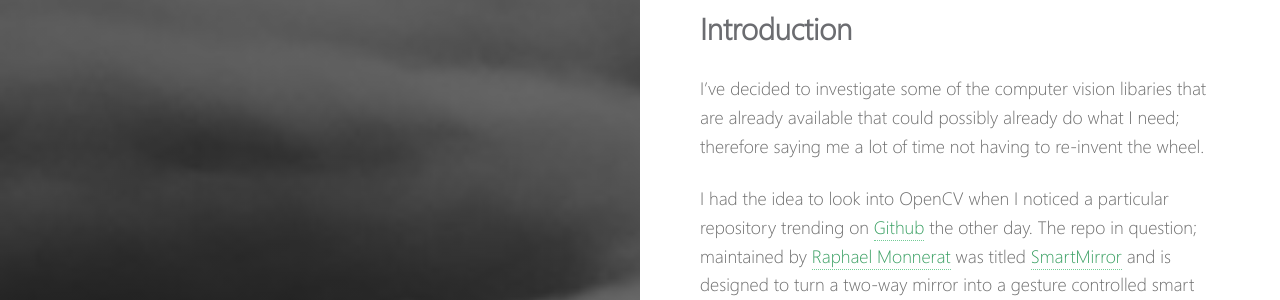
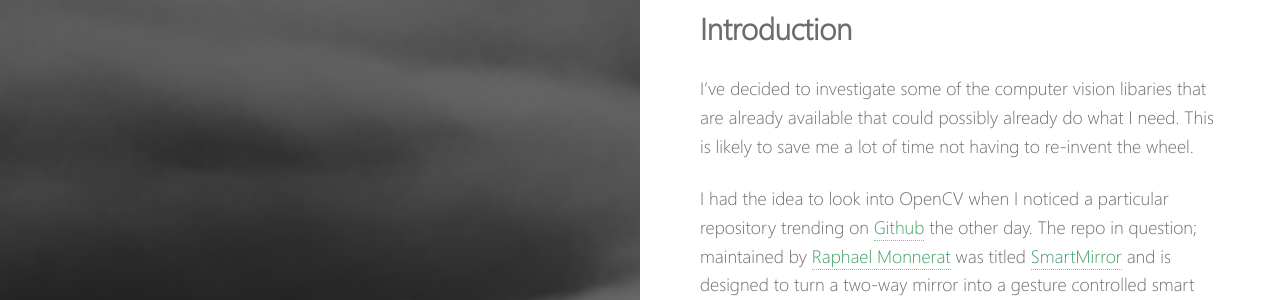
Before and after one commit to HandMap/HandMap.github.io, a Jekyll site: the page built from _posts/2016-08-05-getting-started-with-opencv.markdown, in a window 1280 px wide. Shown: the part 165-465 px from the top of the page. Built offline with Jekyll 4.4.1, drawn with Linux system fonts in a browser that asks for light colours.

```diff
--- a/_posts/2016-08-05-getting-started-with-opencv.markdown
+++ b/_posts/2016-08-05-getting-started-with-opencv.markdown
@@ -11,7 +11,7 @@ tags:
 
 ## Introduction
 
-I've decided to investigate some of the computer vision libaries that are already available that could possibly already do what I need; therefore saying me a lot of time not having to re-invent the wheel.
+I've decided to investigate some of the computer vision libaries that are already available that could possibly already do what I need. This is likely to save me a lot of time not having to re-invent the wheel.
 
 I had the idea to look into OpenCV when I noticed a particular repository trending on [Github](https://github.com/) the other day. The repo in question; maintained by [Raphael Monnerat](https://github.com/Shinao) was titled [SmartMirror](https://github.com/Shinao/SmartMirror) and is designed to turn a two-way mirror into a gesture controlled smart device.
 
```
Also changed, not shown: 2 other files.
